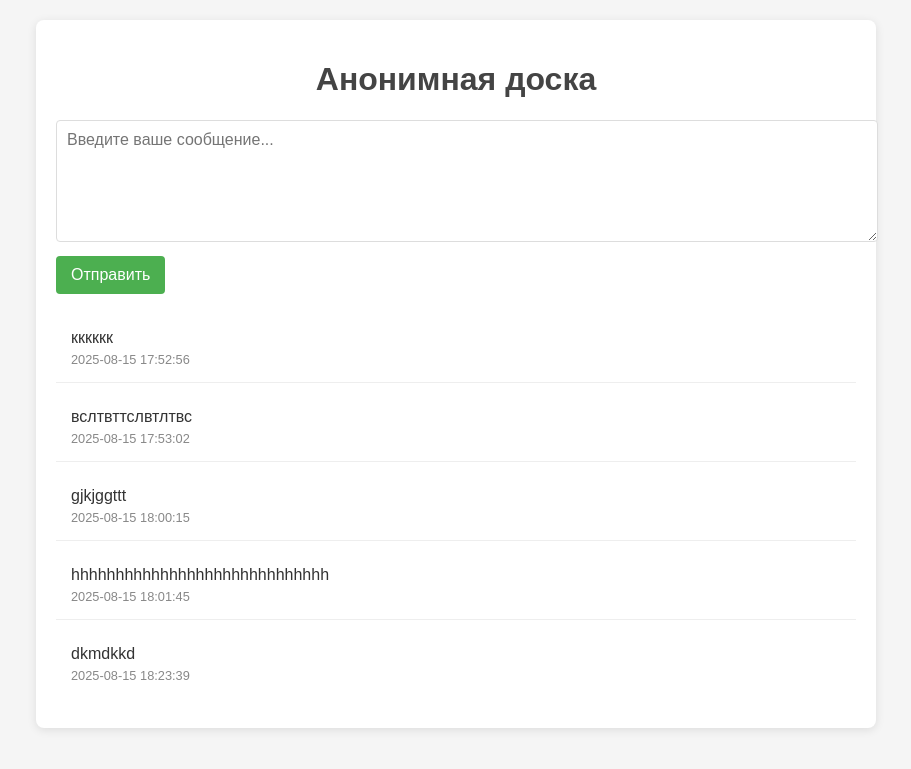
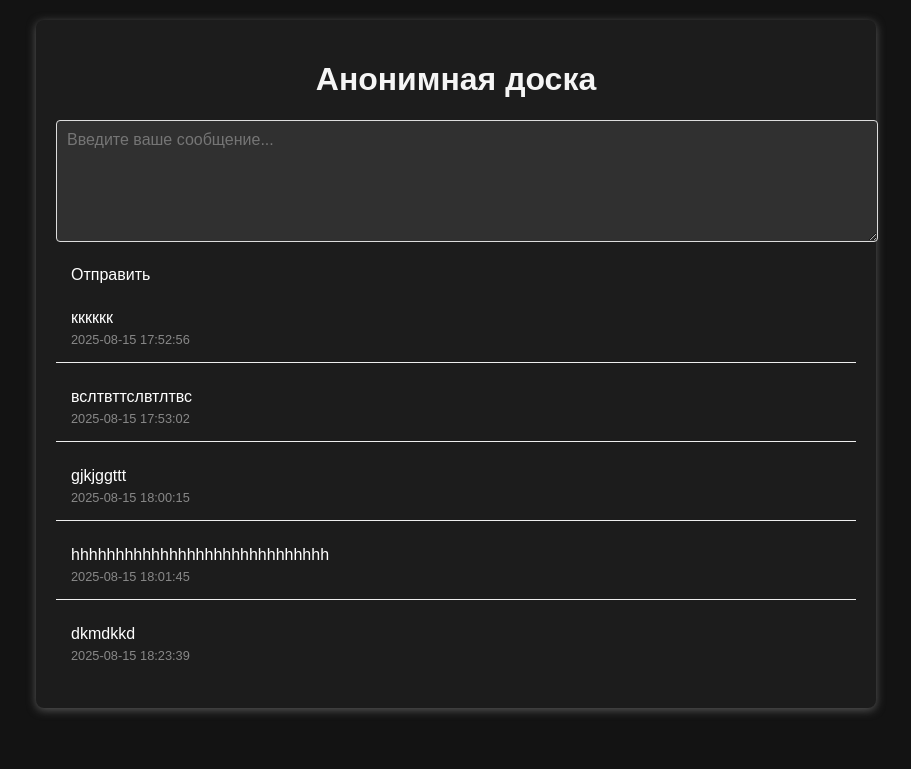
Before and after one commit to rozalia-ti/anonymeChatting, a Flask app: page / in a window 1280 px wide. Shown: the top 769 px of the page, without its empty margins (184-1095 px from the left). Run offline with Flask 3, Linux system fonts and the light colour scheme; data comes from the database, SQL or seed files in the repository; both versions use the stored data as it was after the commit.

Commit message:
добавлен чёрни цвет

```diff
--- a/static/style.css
+++ b/static/style.css
@@ -2,26 +2,27 @@ body {
     font-family: Arial, sans-serif;
     margin: 0;
     padding: 20px;
-    background-color: #f5f5f5;
+    background-color: #131313;
     color: #333;
 }
 
 .container {
     max-width: 800px;
     margin: 0 auto;
-    background-color: white;
+    background-color: rgb(28, 28, 28);
     padding: 20px;
     border-radius: 8px;
-    box-shadow: 0 2px 10px rgba(0, 0, 0, 0.1);
+    box-shadow: 0 2px 10px rgb(89, 89, 89);
 }
 
 h1 {
     text-align: center;
-    color: #444;
-}
+    color: #f5f5f5;
+}ы
 
 #messageForm {
     margin-bottom: 20px;
+    /* background-color: #dc0707; */
 }
 
 #messageInput {
@@ -33,10 +34,12 @@ h1 {
     resize: vertical;
     font-family: inherit;
     font-size: inherit;
+    background-color: rgb(48, 48, 48);
+    color: white;
 }
 
 button {
-    background-color: #4CAF50;
+    background-color: transparent;
     color: white;
     border: none;
     padding: 10px 15px;
@@ -47,7 +50,7 @@ button {
 }
 
 button:hover {
-    background-color: #45a049;
+    font-size: 17px;
 }
 
 .message {
@@ -65,3 +68,6 @@ button:hover {
     color: #888;
     margin-top: 5px;
 }
+.text {
+    color: white;
+}
```
Also changed, not shown: db/messages.db.
